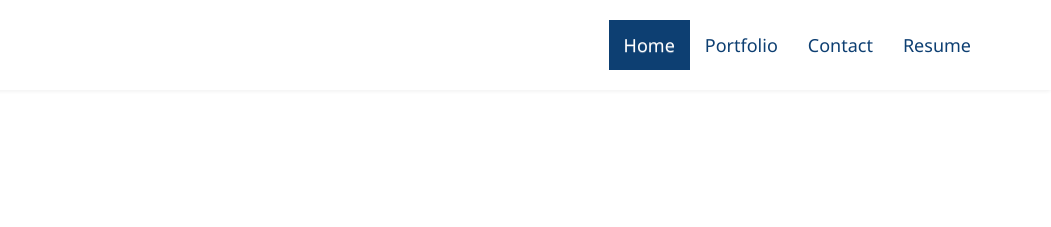
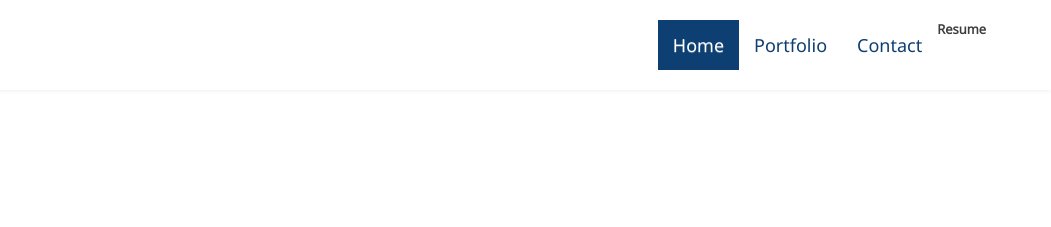
Before and after one commit to yuqicornell/yuqicornell.github.io, a plain HTML site: page index.html in a window 1280 px wide. Shown: the top 227 px of the page, 229-1280 px from the left. Drawn offline with nearby package versions, Linux system fonts and the light colour scheme; a web font is replaced by a local one.

Commit message:
Update index.html
remove resume link

```diff
--- a/index.html
+++ b/index.html
@@ -76,7 +76,8 @@
                     <li class="navHome beforeShrink"><a href="#titleWrapper">Home</a></li>
                     <li><a href="#Container">Portfolio</a></li>
                     <li><a href="#contact">Contact</a></li>
-                    <li><a href="YuQi_Resume.pdf" target="_blank">Resume</a></li>
+               <!-- <li><a href="../YuQi_Resume.pdf" target="_blank">Resume</a></li> -->
+                       <li>Resume</li>
                 </ul>
             </div>
         </div>
```
